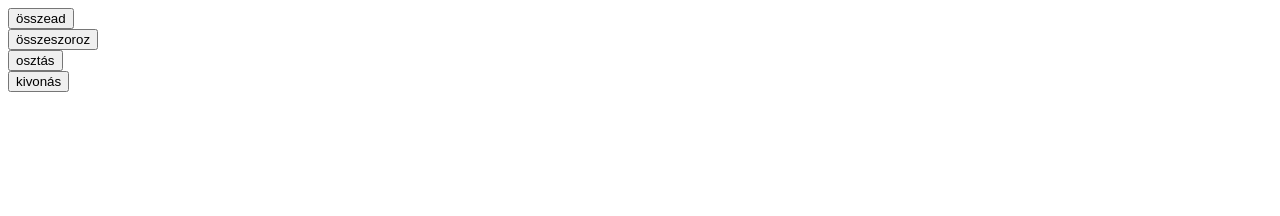
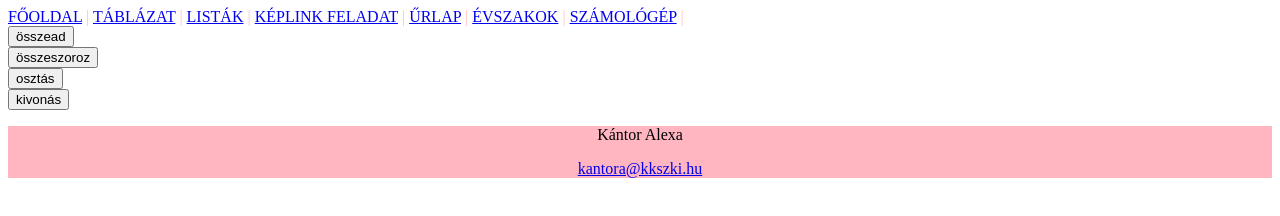
Before and after one commit to kantoralexa/web, a plain HTML site: page szamologep.html in a window 1280 px wide. Drawn offline with Linux system fonts and the light colour scheme.

Commit message:
szamologep

```diff
--- a/szamologep.html
+++ b/szamologep.html
@@ -4,8 +4,18 @@
     <meta charset="UTF-8">
     <meta name="viewport" content="width=device-width, initial-scale=1.0">
     <title>Javascript</title>
+    <link rel="stylesheet" href="style.css">
 </head>
 <body>
+    <nav>
+        <a href="index.html">FŐOLDAL</a> |
+        <a href="tablazat.html">TÁBLÁZAT</a> |
+        <a href="lista.html">LISTÁK</a> |
+        <a href="keplink.html">KÉPLINK FELADAT</a> |
+        <a href="urlap.html">ŰRLAP</a> |
+        <a href="evszakok.html">ÉVSZAKOK</a> |
+        <a href="szamologep.html">SZÁMOLÓGÉP</a> |
+    </nav>
     <div>
         <input type="button" value="összead" onclick="összead()">
         <script>
@@ -80,7 +90,14 @@
                     eredmeny= szam1 - szam2;
                     alert("két szám külömbsége: " + eredmeny)
                   }
-                          </script>
+                </script>
             </div>
+
+            <footer>
+                <div>
+                    <p>Kántor Alexa</p>
+                    <p><a href="email:kantora@kkszki.hu">kantora@kkszki.hu</a></p>
+                </div>
+            </footer>
 </body>
 </html>
```
Also changed, not shown: evszakok.html (+1 -0 lines), index.html (+1 -0 lines), keplink.html (+1 -0 lines), lista.html (+1 -0 lines), tablazat.html (+1 -0 lines), urlap.html (+1 -0 lines).
